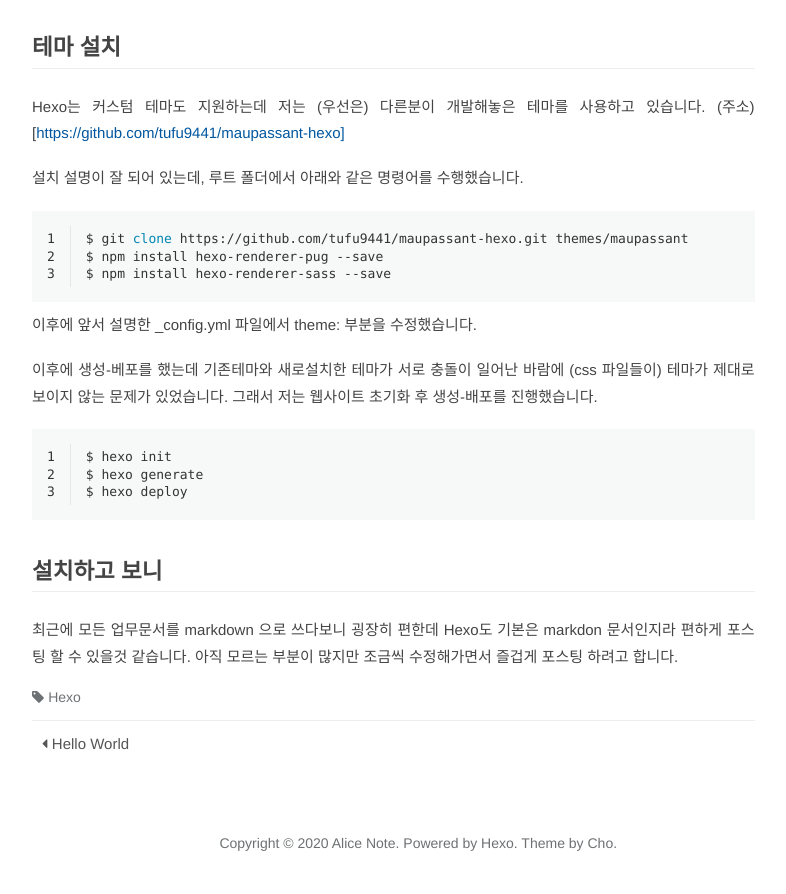
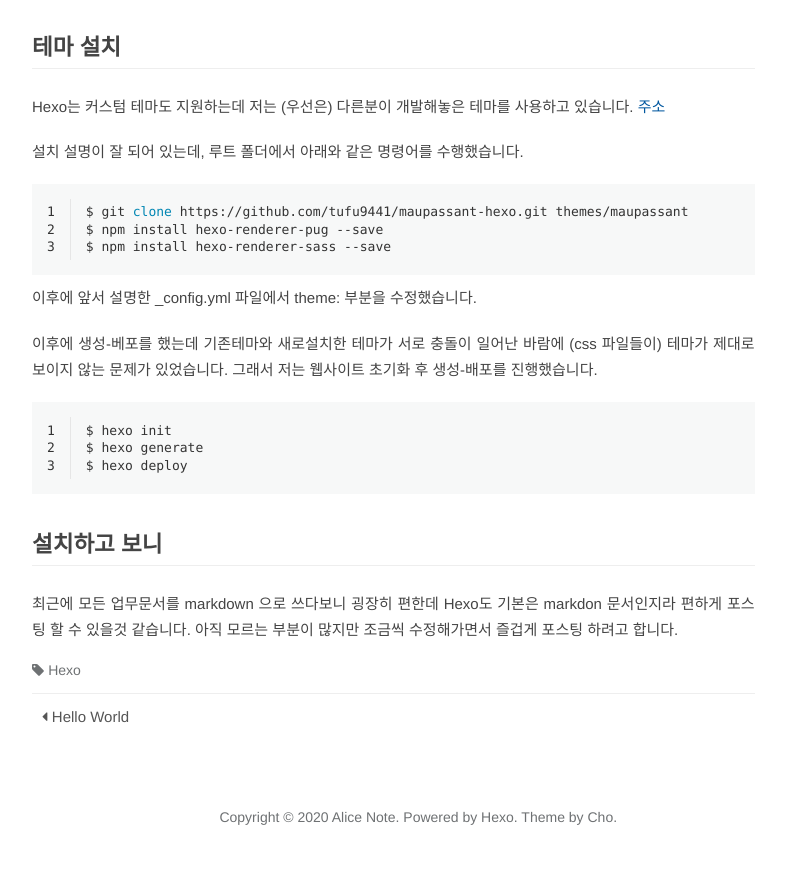
Before and after one commit to databslee/databslee.github.io, a plain HTML site: page 2020/01/01/Hello-World2/index.html in a window 1280 px wide. Shown: the part 1447-2341 px from the top of the page, without its empty margins (93-879 px from the left). Drawn offline with nearby package versions, Linux system fonts and the light colour scheme.

Commit message:
Site updated: 2020-06-24 14:17:02

```diff
--- a/2020/01/01/Hello-World2/index.html
+++ b/2020/01/01/Hello-World2/index.html
@@ -15,7 +15,7 @@
 <p>셋팅 이후에 아래와 같은 명령어로 (1) 사이트 생성 (2) 배포를 진행했습니다.</p>
 <figure class="highlight bash"><table><tr><td class="gutter"><pre><span class="line">1</span><br><span class="line">2</span><br></pre></td><td class="code"><pre><span class="line">$ hexo generate</span><br><span class="line">$ hexo deploy</span><br></pre></td></tr></table></figure>
 
-<h2 id="테마-설치"><a href="#테마-설치" class="headerlink" title="테마 설치"></a>테마 설치</h2><p>Hexo는 커스텀 테마도 지원하는데 저는 (우선은) 다른분이 개발해놓은 테마를 사용하고 있습니다. (주소)[<a href="https://github.com/tufu9441/maupassant-hexo]" target="_blank" rel="noopener">https://github.com/tufu9441/maupassant-hexo]</a></p>
+<h2 id="테마-설치"><a href="#테마-설치" class="headerlink" title="테마 설치"></a>테마 설치</h2><p>Hexo는 커스텀 테마도 지원하는데 저는 (우선은) 다른분이 개발해놓은 테마를 사용하고 있습니다. <a href="https://github.com/tufu9441/maupassant-hexo" target="_blank" rel="noopener">주소</a></p>
 <p>설치 설명이 잘 되어 있는데, 루트 폴더에서 아래와 같은 명령어를 수행했습니다.</p>
 <figure class="highlight bash"><table><tr><td class="gutter"><pre><span class="line">1</span><br><span class="line">2</span><br><span class="line">3</span><br></pre></td><td class="code"><pre><span class="line">$ git <span class="built_in">clone</span> https://github.com/tufu9441/maupassant-hexo.git themes/maupassant</span><br><span class="line">$ npm install hexo-renderer-pug --save</span><br><span class="line">$ npm install hexo-renderer-sass --save</span><br></pre></td></tr></table></figure>
 
```
